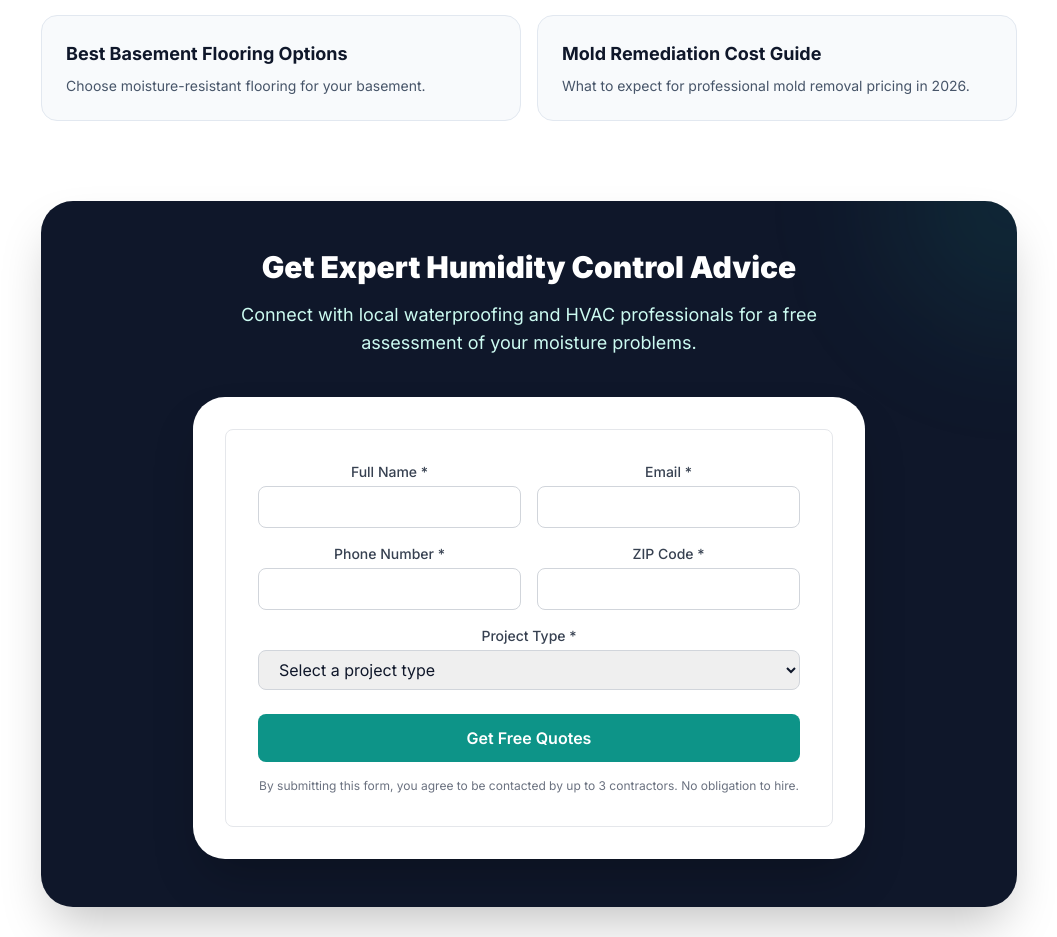
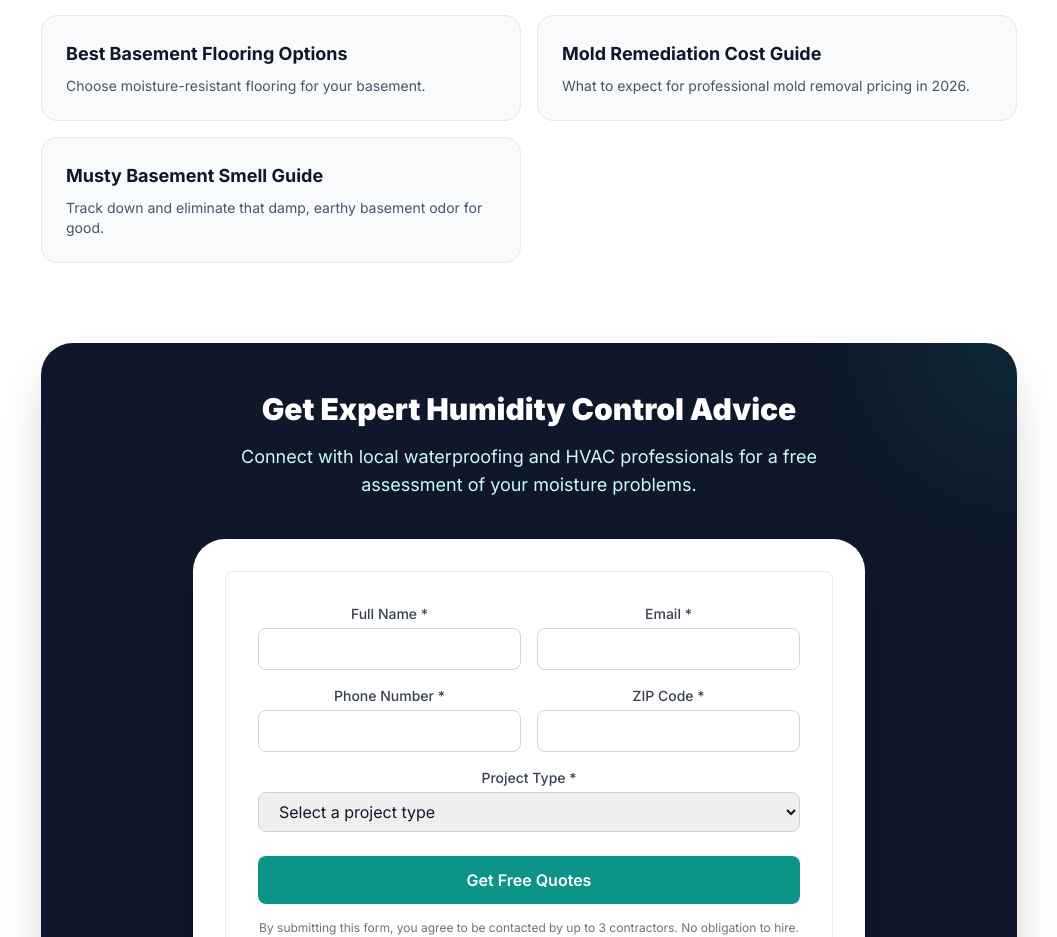
Before and after one commit to thebasementguide2026/basement-guide, a Next.js app: page /articles/dehumidifier-myths in a window 1280 px wide. Shown: the part 8721-9658 px from the top of the page, without its empty margins (111-1168 px from the left). Built offline with nearby package versions, Linux system fonts and the light colour scheme.

Commit message:
add musty-basement-smell cross-link to dehumidifier-myths Related Guides

```diff
--- a/app/articles/dehumidifier-myths/page.tsx
+++ b/app/articles/dehumidifier-myths/page.tsx
@@ -417,6 +417,10 @@ export default function DehumidifierMythsArticle() {
                 <h4 className='text-lg font-bold text-slate-900 mb-2'>Mold Remediation Cost Guide</h4>
                 <p className='text-slate-600 text-sm'>What to expect for professional mold removal pricing in 2026.</p>
               </Link>
+                        <Link href='/articles/musty-basement-smell' className='block bg-slate-50 rounded-2xl border border-slate-200 p-6 hover:shadow-md hover:border-teal-300 transition-all'>
+            <h4 className='text-lg font-bold text-slate-900 mb-2'>Musty Basement Smell Guide</h4>
+            <p className='text-slate-600 text-sm'>Track down and eliminate that damp, earthy basement odor for good.</p>
+          </Link>
             </div>
           </div>
           {/* Lead Form CTA */}
```
